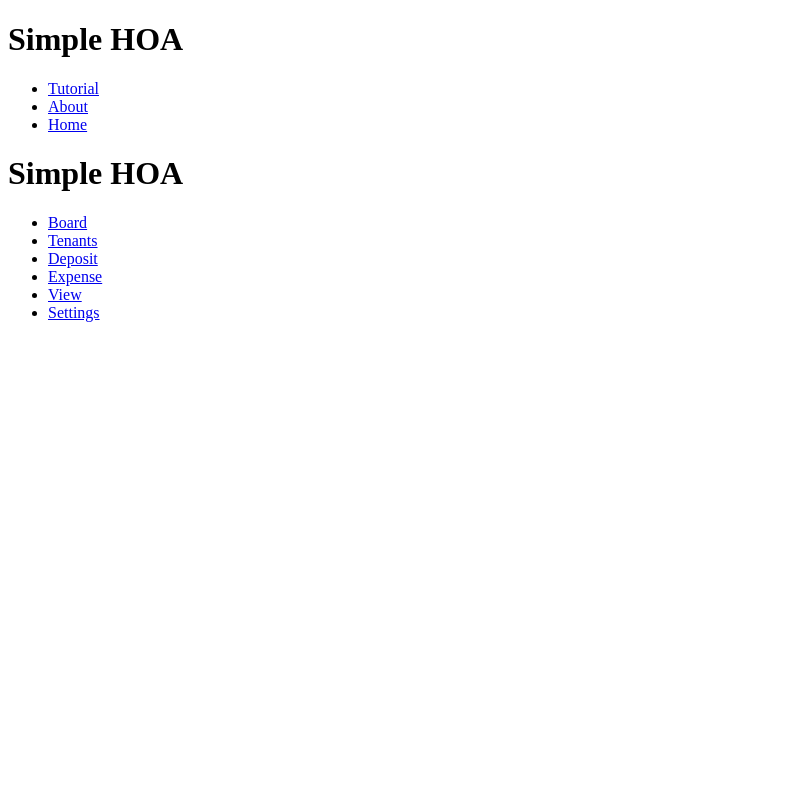
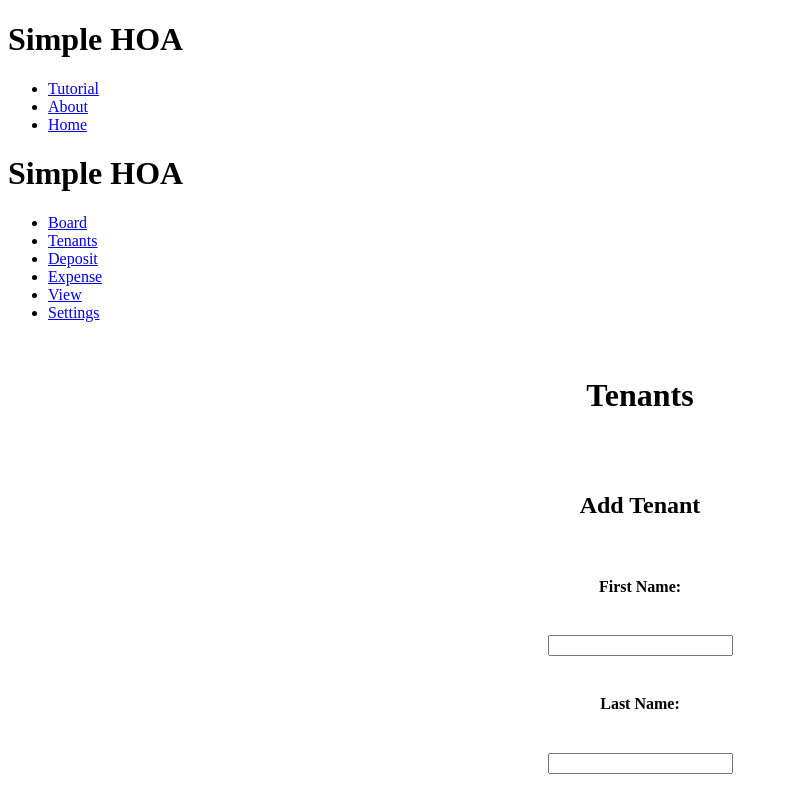
Before and after one commit to Silent-Echo-JS/Greenfield, a React app: page /Tenants in a window 1280 px wide. Shown: the top 800 px of the page, without its empty margins (0-787 px from the left). Built offline with nearby package versions, Linux system fonts and the light colour scheme; the HTML template or start-up script is replaced by a standard one.

Commit message:
adjusted route links

```diff
--- a/client/src/components/DashboardComponents/Dashboard.jsx
+++ b/client/src/components/DashboardComponents/Dashboard.jsx
@@ -2,6 +2,7 @@ import React from 'react';
 import { BrowserRouter as Router, Route, Link } from "react-router-dom";
 import Deposit from '../Deposit.jsx';
 import Expense from '../Expense.jsx';
+import Tenants from '../Tenants.jsx';
 
 class Dashboard extends React.Component {
   render() {
@@ -15,11 +16,12 @@ class Dashboard extends React.Component {
             <li className="dashButton"><Link to="Deposit">Deposit</Link></li>
             <li className="dashButton"><Link to="Expense">Expense</Link></li>
             <li className="dashButton"><Link to="View">View</Link></li>
-            <li className="dashButton"><Link to="View">Settings</Link></li>
+            <li className="dashButton"><Link to="Settings">Settings</Link></li>
           </ul>
         </div>
         <Route name="Deposit" exact path="/Deposit" component={Deposit} />
         <Route name="Expense" exact path="/Expense" component={Expense} />
+        <Route name="Tenants" exact path="/Tenants" component={Tenants} />
       </Router>
     )
   }
```
